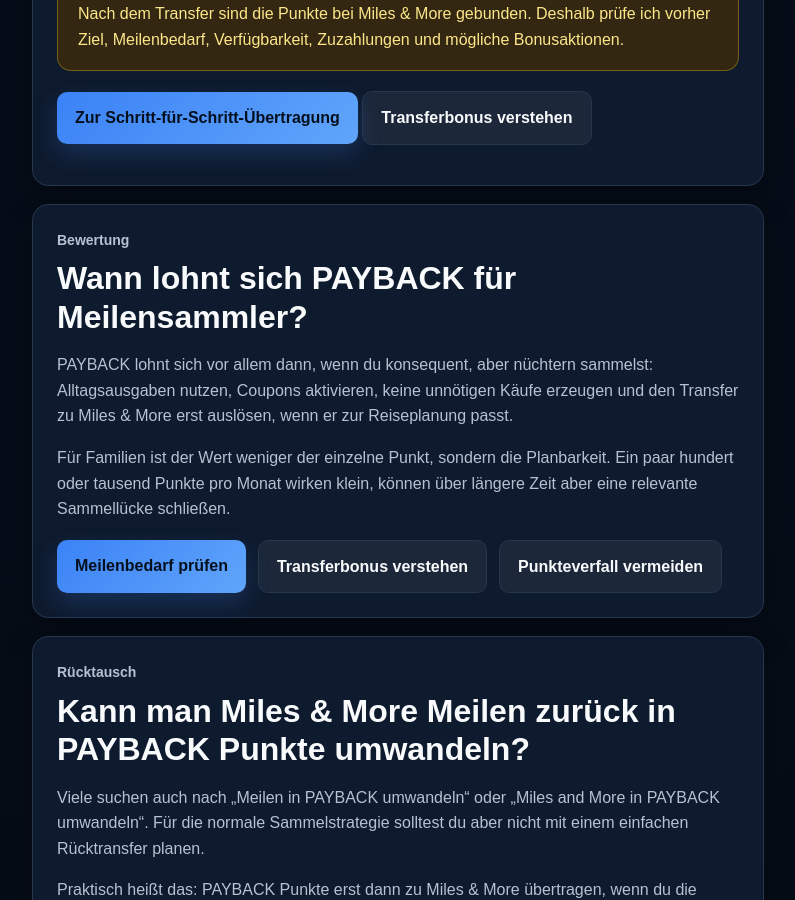
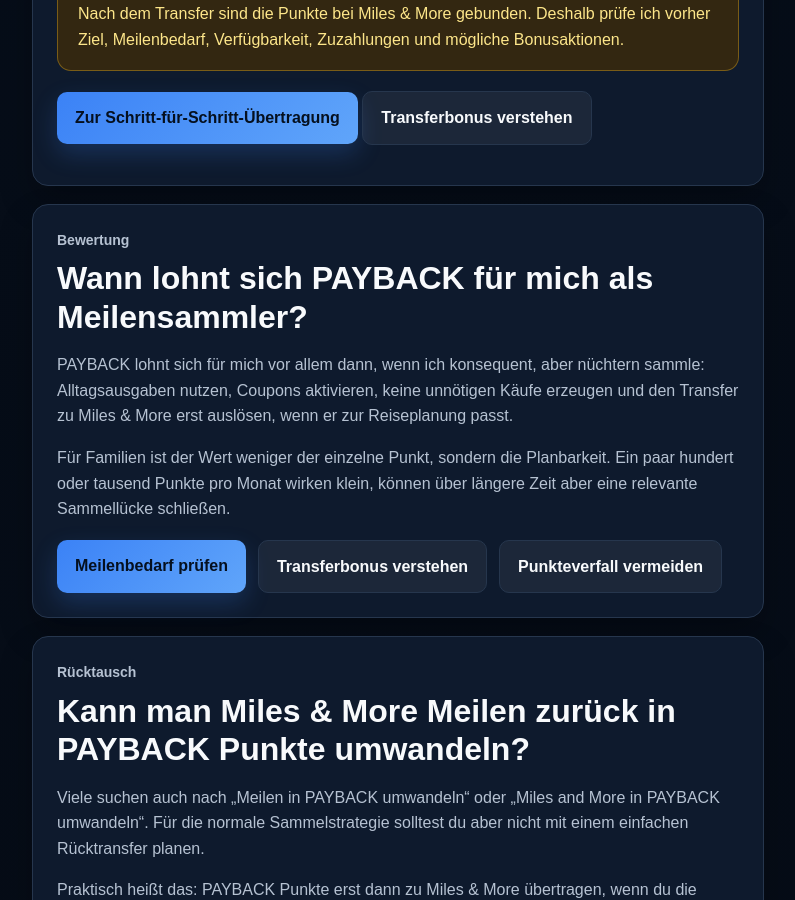
Before and after one commit to Praemienflug-Planer/miles-planer, a Jekyll site: the page built from meilen-sammeln/payback/index.html, in a window 1280 px wide and 900 px high, scrolled down 7637 px. Shown: the whole window, without its empty margins (68-863 px from the left). Built offline with Jekyll 4.4.1, drawn with Linux system fonts in a browser that asks for light colours.

Commit message:
Rewrite PAYBACK assessment in first person

```diff
--- a/_includes/payback/bewertung.html
+++ b/_includes/payback/bewertung.html
@@ -1 +1 @@
-<div class="article-card seo-card" id="bewertung"><p class="eyebrow">Bewertung</p><h2>Wann lohnt sich PAYBACK für Meilensammler?</h2><p>PAYBACK lohnt sich vor allem dann, wenn du konsequent, aber nüchtern sammelst: Alltagsausgaben nutzen, Coupons aktivieren, keine unnötigen Käufe erzeugen und den Transfer zu Miles &amp; More erst auslösen, wenn er zur Reiseplanung passt.</p><p>Für Familien ist der Wert weniger der einzelne Punkt, sondern die Planbarkeit. Ein paar hundert oder tausend Punkte pro Monat wirken klein, können über längere Zeit aber eine relevante Sammellücke schließen.</p><div class="mini-cta"><a class="btn btn-primary" href="/rechner/">Meilenbedarf prüfen</a><a class="btn btn-secondary" href="/meilen-sammeln/payback-transferbonus/">Transferbonus verstehen</a><a class="btn btn-secondary" href="/meilen-sammeln/punkte-meilen-verfall-kreditkarten/">Punkteverfall vermeiden</a></div></div>
+<div class="article-card seo-card" id="bewertung"><p class="eyebrow">Bewertung</p><h2>Wann lohnt sich PAYBACK für mich als Meilensammler?</h2><p>PAYBACK lohnt sich für mich vor allem dann, wenn ich konsequent, aber nüchtern sammle: Alltagsausgaben nutzen, Coupons aktivieren, keine unnötigen Käufe erzeugen und den Transfer zu Miles &amp; More erst auslösen, wenn er zur Reiseplanung passt.</p><p>Für Familien ist der Wert weniger der einzelne Punkt, sondern die Planbarkeit. Ein paar hundert oder tausend Punkte pro Monat wirken klein, können über längere Zeit aber eine relevante Sammellücke schließen.</p><div class="mini-cta"><a class="btn btn-primary" href="/rechner/">Meilenbedarf prüfen</a><a class="btn btn-secondary" href="/meilen-sammeln/payback-transferbonus/">Transferbonus verstehen</a><a class="btn btn-secondary" href="/meilen-sammeln/punkte-meilen-verfall-kreditkarten/">Punkteverfall vermeiden</a></div></div>
```
